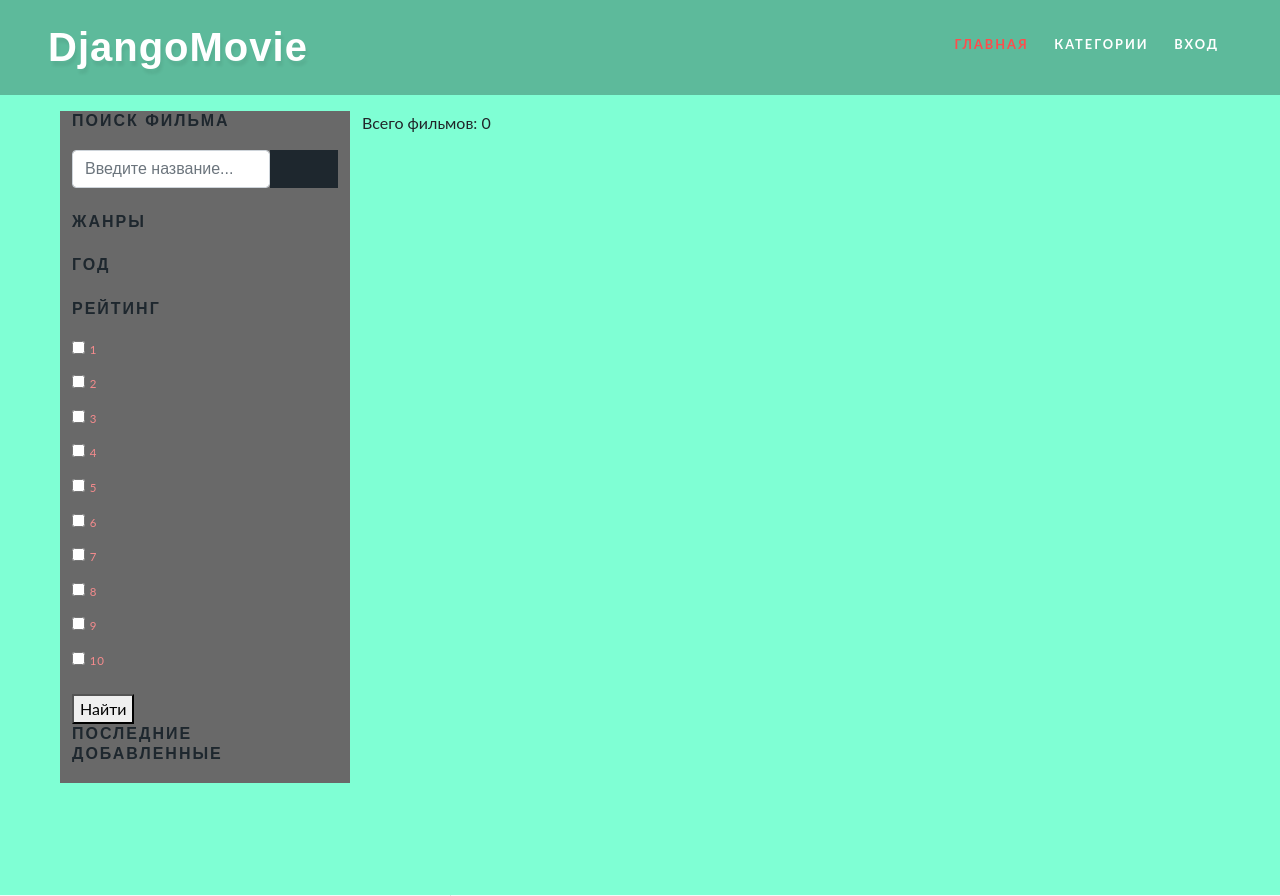
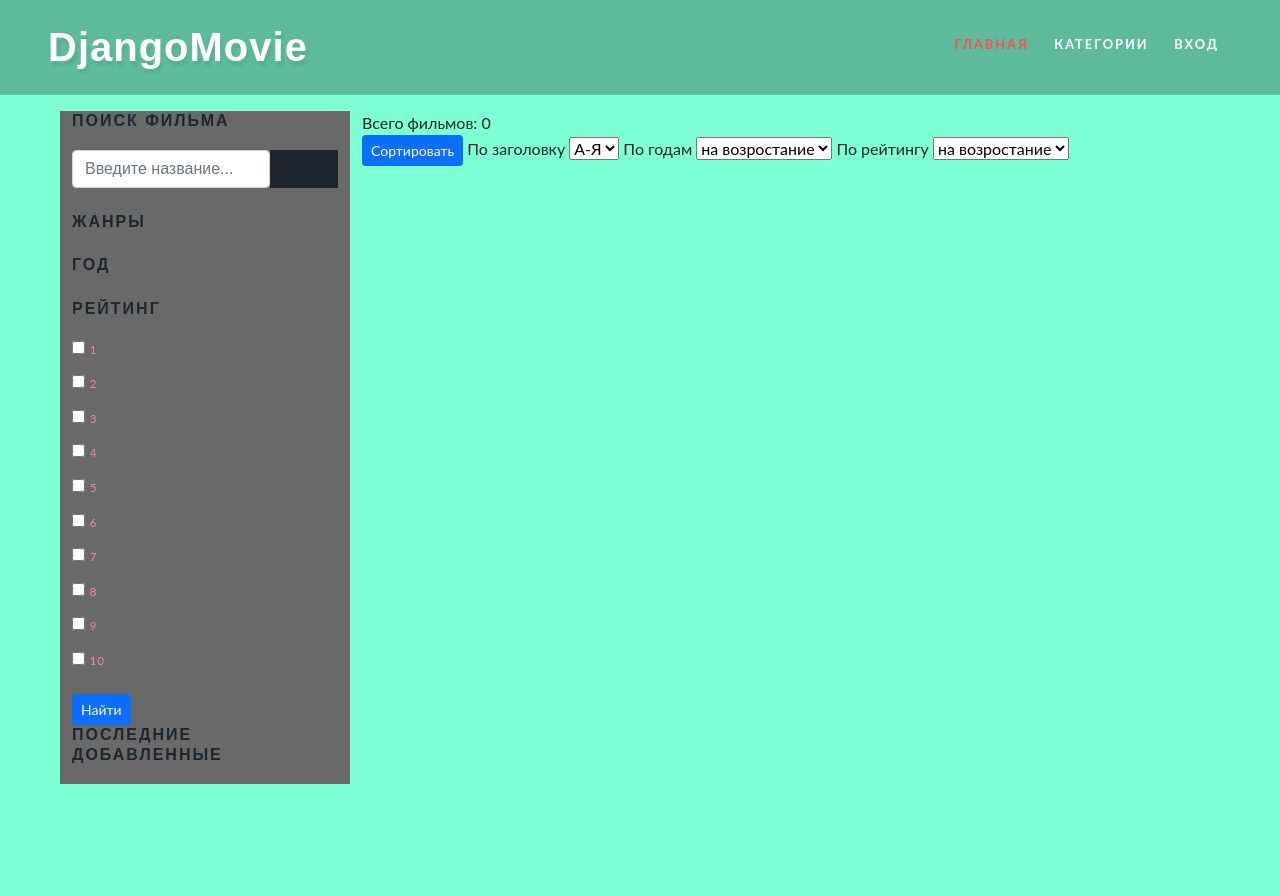
Before and after one commit to bissaliev/MovieProject, a Django app: page / in a window 1280 px wide. Shown: the part 57-953 px from the top of the page. Run offline with Django 4.2, Linux system fonts and the light colour scheme; data that the repository does not hold is empty; some libraries are stand-ins or nearby versions.

Commit message:
сортировка фильмов: создание класса OrderingView

```diff
--- a/movie_sites/movies/views.py
+++ b/movie_sites/movies/views.py
@@ -1,5 +1,7 @@
+from typing import Any
 from django.db.models import Q
 from django.db.models import Count, Avg
+from django.db.models.query import QuerySet
 from django.http import HttpResponse
 from django.shortcuts import get_object_or_404, redirect
 from .models import Person, Category, Genre, Country, Movie, Rating
@@ -113,12 +115,18 @@ class GenreYear:
     def get_ratings(self):
         return range(1, 11)
 
-    # def get_ratings(self):
-    #     return Rating.objects.values("movie").annotate(avr_rating=Avg("score"))
+
+class OrderingView:
+
+    def get_queryset(self) -> QuerySet[Any]:
+        queryset = super().get_queryset()
+        sort = self.request.GET.getlist("sort")
+        queryset = queryset.order_by(*sort)
+        return queryset
 
 
 class FilterMovieView(GenreYear, ListView):
-    """Фильтрация фильмов по жанрам и годам."""
+    """Фильтрация фильмов по жанрам, годам и рейтингам."""
     template_name = "movies/movies.html"
 
     def get_queryset(self):
@@ -253,11 +261,12 @@ class CountryCreateView(CreateView):
     extra_context = {"title": "Создание новой страны"}
 
 
-class MovieListView(GenreYear, ListView):
+class MovieListView(GenreYear, OrderingView, ListView):
     """Список фильмов."""
     model = Movie
     template_name = "movies/movies.html"
     extra_context = {"title": "Фильмы"}
+
 
     # def get_context_data(self, **kwargs: Any) -> dict[str, Any]:
     #     context = super().get_context_data(**kwargs)
--- a/movie_sites/templates/movies/movies.html
+++ b/movie_sites/templates/movies/movies.html
@@ -12,12 +12,39 @@
                         {% include 'includes/filter_genre.html' %}
                         {% include 'includes/filter_year.html' %}
                         {% include 'includes/rating.html' %}
-                        <button type="submit">Найти</button>
+                        <button type="submit" class="btn btn-sm btn-primary btn-raised mr-3">Найти</button>
                     </form>
                     {% get_last_movies count=5 %}
                 </div>
                 <div class="left-ads-display col-lg-9">
                     Всего фильмов: {{object_list|length}}
+                    {% comment %} <form method="get">
+                        <button type="submit" class="btn btn-sm btn-primary btn-raised mr-3">Сортировать</button>
+                        <input name="sort" type="checkbox" value="name">по заголовку А-Я
+                        <input name="sort" type="checkbox" value="-name">по заголовку Я-А
+                        <input name="sort" type="checkbox" value="release_year">по годам на возростание
+                        <input name="sort" type="checkbox" value="-release_year">по годам на убывание
+                        <input name="sort" type="checkbox" value="rating">по рейтингам на возростание
+                        <input name="sort" type="checkbox" value="-rating">по рейтингам на убывание
+                    </form> {% endcomment %}
+                    <form method="get">
+                        <button type="submit" class="btn btn-sm btn-primary btn-raised mr-3">Сортировать</button>
+                        <label for="id_name">По заголовку</label>
+                        <select name="sort">
+                            <option value="name">А-Я</option>
+                            <option value="-name">Я-А</option>
+                        </select>
+                        <label for="id_release_year">По годам</label>
+                        <select name="sort">
+                            <option value="release_year">на возростание</option>
+                            <option value="-release_year">На убывание</option>
+                        </select>
+                        <label for="id_rating">По рейтингу</label>
+                        <select name="sort">
+                            <option value="rating">на возростание</option>
+                            <option value="-rating">На убывание</option>
+                        </select>
+                    </form>
                     <div class="row">
                         {% for movie in object_list %}
                         <div class="col-md-4 product-men">
```
Also changed, not shown: movie_sites/templates/movies/movie_detail.html (+0 -18 lines).
